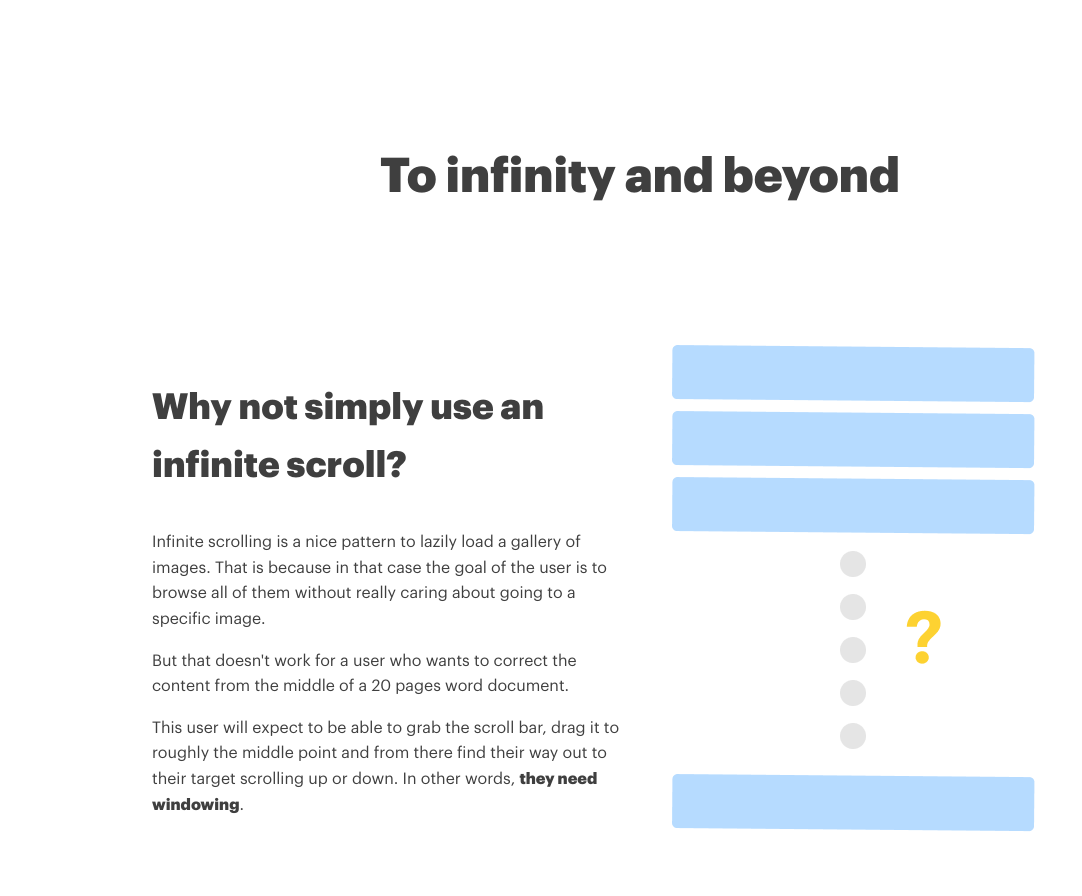
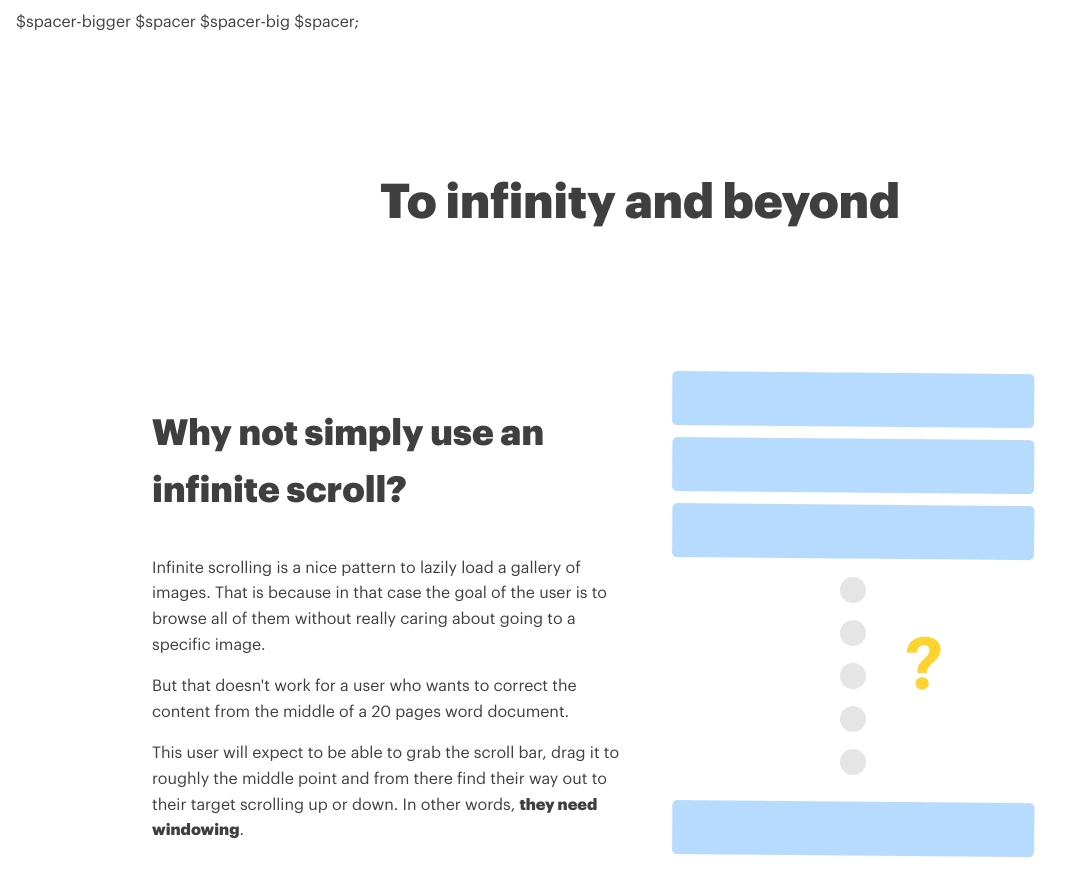
Before and after one commit to Sauco82/portfolio, a Next.js app: page /infinite-scroll in a window 1280 px wide. Shown: the part 900-1796 px from the top of the page, without its empty margins (0-1082 px from the left). Built offline with nearby package versions, Linux system fonts and the light colour scheme.

Commit message:
Fix subsections intro headers

```diff
--- a/pages/data-tables.js
+++ b/pages/data-tables.js
@@ -28,7 +28,7 @@ export default function DataTable(){
       </Intro>
 
       <Layout>
-        <h1 className="align-center m-5 mt-4">Designing a great generic Data Table</h1>
+        <h1 className="align-center m-3 mt-5 mb-5">Designing a great generic Data Table</h1>
 
         <Zig img="/searchbar.png">
           <h3>Keeping the url synced</h3>
--- a/pages/infinite-scroll.js
+++ b/pages/infinite-scroll.js
@@ -22,7 +22,8 @@ export default function TranslationUI(){
       </Intro>
 
       <Layout>
-        <h1 className="align-center m-5">To infinity and beyond</h1>
+      $spacer-bigger $spacer $spacer-big $spacer;
+        <h1 className="align-center m-3 mt-5 mb-5">To infinity and beyond</h1>
 
         <Zig img="/infinite_scroll.png">
           <h3>Why not simply use an infinite scroll?</h3>
--- a/pages/translation-ui.js
+++ b/pages/translation-ui.js
@@ -29,7 +29,7 @@ export default function TranslationUI(){
 
       <Layout>
         <div>
-          <h1 className="align-center m-5">Trying to be helpful</h1>
+          <h1 className="align-center m-3 mt-5 mb-5">Trying to be helpful</h1>
 
           <Zig img="/translatinghtml.png">
             <h3>Translating HTML</h3>
```
